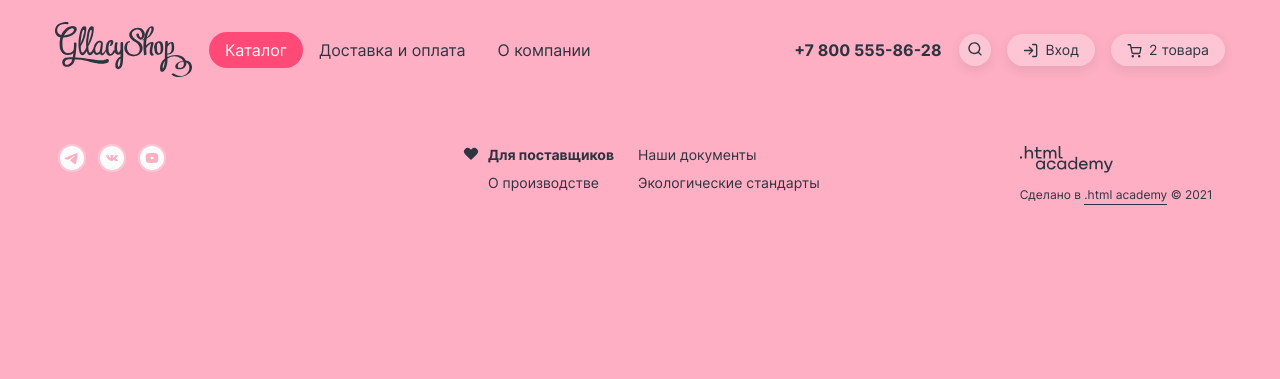
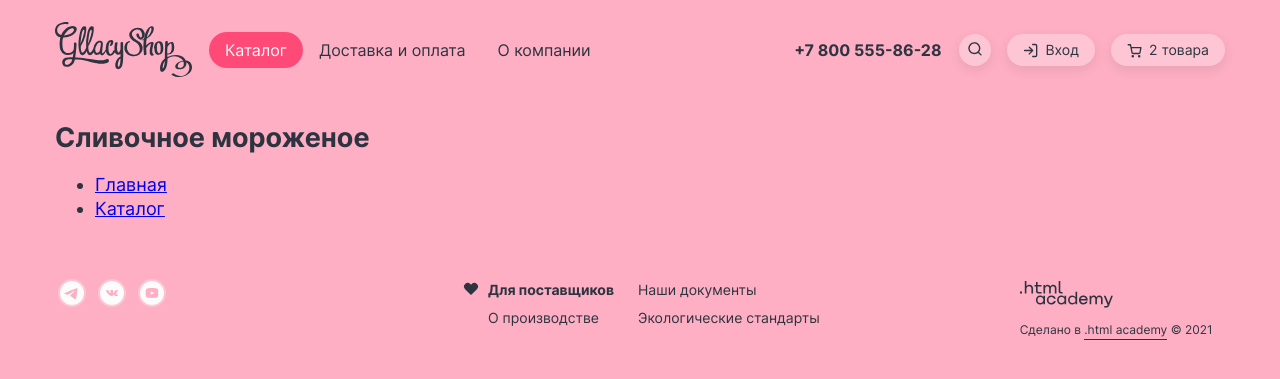
Before and after one commit to htmlacademy-htmlcss/2050153-gllacy-34, a plain HTML site: page catalog.html in a window 1280 px wide. Drawn offline with Linux system fonts and the light colour scheme.

Commit message:
breadcrumbs-catalog

```diff
--- a/catalog.html
+++ b/catalog.html
@@ -159,8 +159,20 @@
           </ul>
         </nav>
       </header>
-      <main class="main-container main-catalog">
-
+      <main class="main-container main-inner">
+        <section class="catalog-filter-block">
+          <header class="inner-header">
+            <h1 class="inner-header-title">Сливочное мороженое</h1>
+            <ul class="breadcrumbs">
+              <li class="breadcrumbs-item">
+                <a class="breadcrumbs-link" href="index.html">Главная</a>
+              </li>
+              <li class="breadcrumbs-item">
+                <a class="breadcrumbs-link breadcrumbs-link-current" href="#">Каталог</a>
+              </li>
+            </ul>
+          </header>
+        </section>
       </main>
       <footer class="main-footer">
         <ul class="social-list footer-social-list">
```
